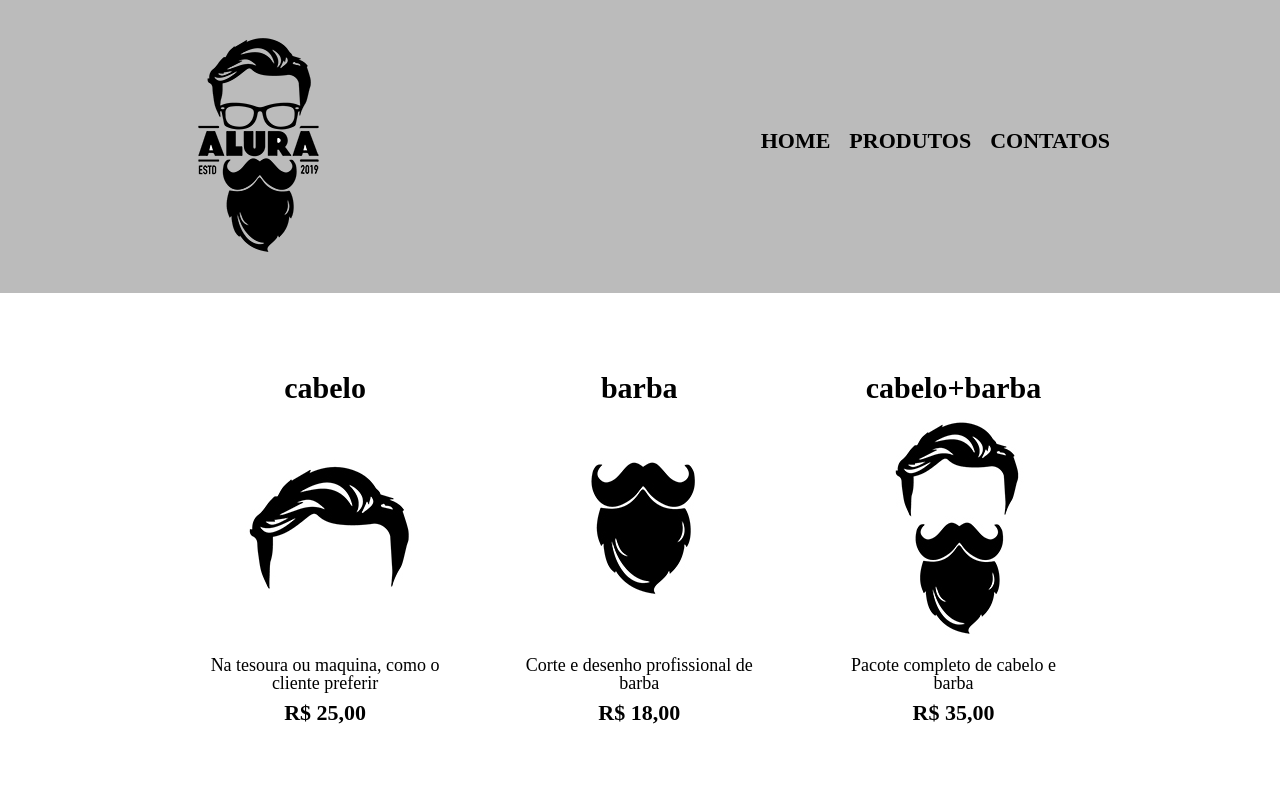
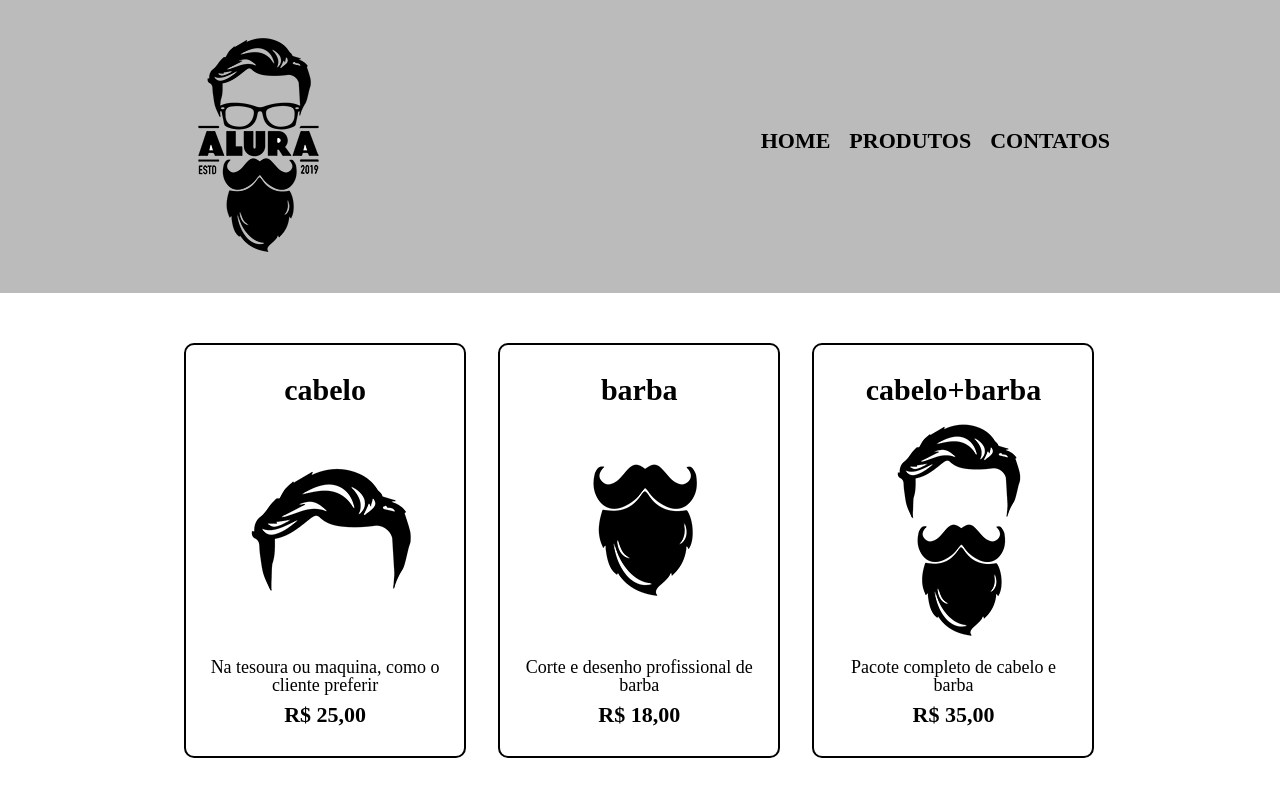
Before and after one commit to Gustavobtfelix/FrontEnd, a plain HTML site: page HTML_CSS/HTML5 e CSS3 parte 2 posicionamento, listas e navegação/produtos.html in a window 1280 px wide. Drawn offline with Linux system fonts and the light colour scheme.

Commit message:
Adicionando bordas no corpo

```diff
--- a/HTML_CSS/HTML5 e CSS3 parte 2 posicionamento, listas e navegação/produtos.css
+++ b/HTML_CSS/HTML5 e CSS3 parte 2 posicionamento, listas e navegação/produtos.css
@@ -43,6 +43,8 @@ nav a {
     padding: 30px 20px;
     box-sizing: border-box;
     /* border-box makes that border is the class/image, not the window. */
+    border: 2px solid #000000;
+    border-radius: 10px;
 }
 
 .produtos h2 {
```
